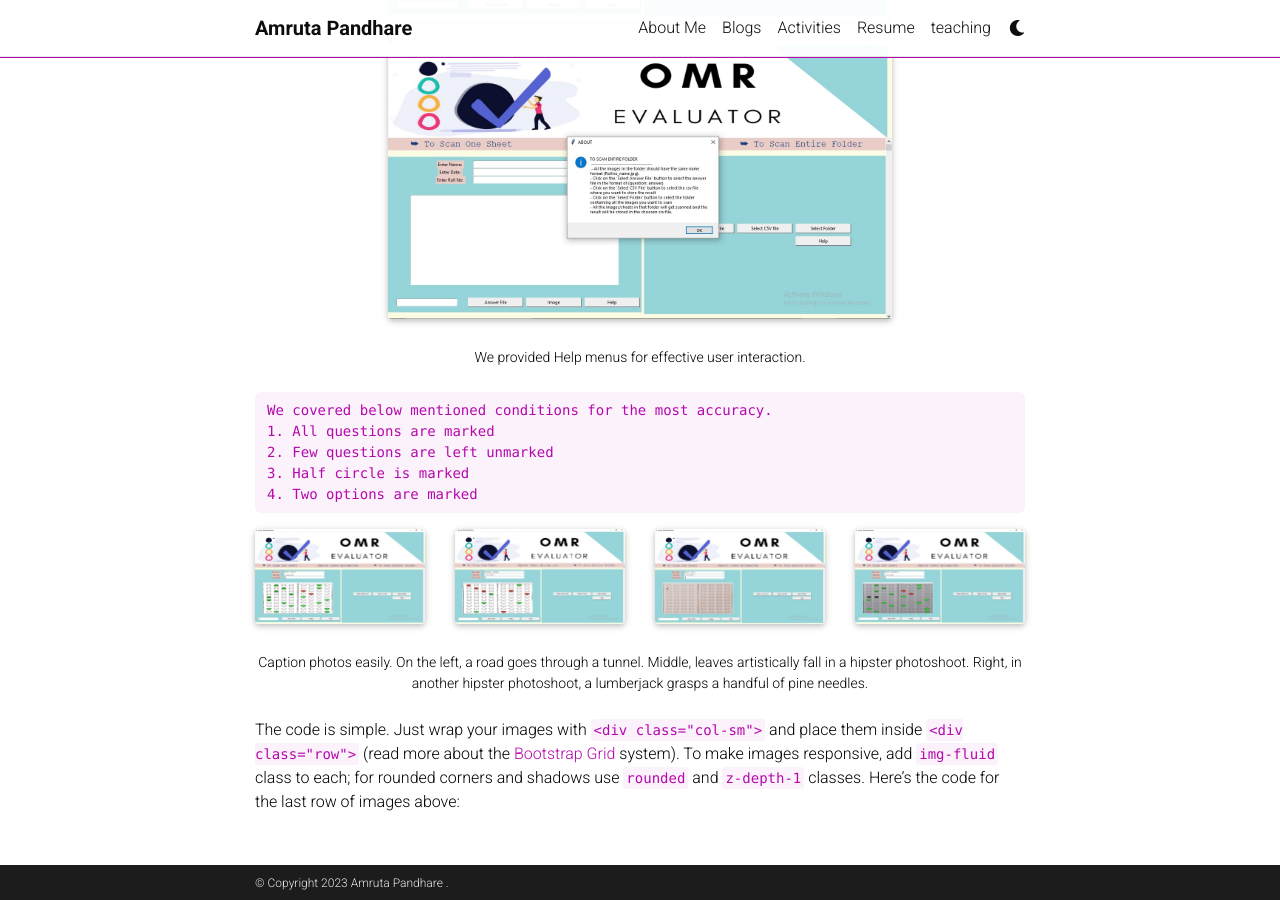
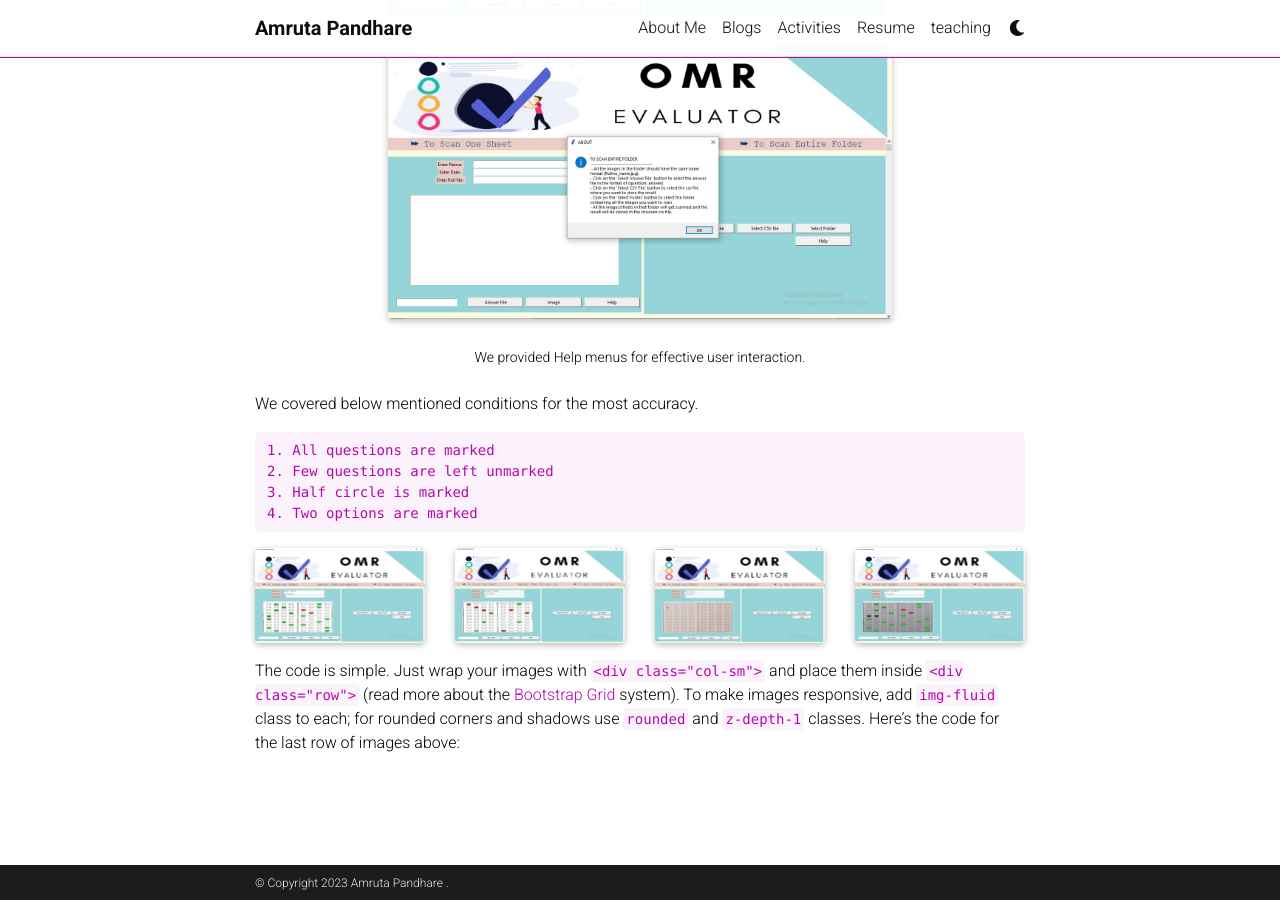
Before and after one commit to AmrutaPandhare/AmrutaPandhare.github.io, a Jekyll site: the page built from _projects/5_project.md, in a window 1280 px wide and 900 px high, scrolled down 1341 px. Built offline with Jekyll 4.4.1, drawn with Linux system fonts in a browser that asks for light colours; full-size pictures stand in for the smaller copies a plugin makes; comment, search, counter and statistics services are not loaded; a style sheet for code colours, icons or effects is not loaded.

Commit message:
Update 5_project.md

````diff
--- a/_projects/5_project.md
+++ b/_projects/5_project.md
@@ -58,9 +58,10 @@ for computation purpose.
     We provided Help menus for effective user interaction.
 </div>
 
+We covered below mentioned conditions for the most accuracy.
+
 {% raw %}
 ```html
-We covered below mentioned conditions for the most accuracy.
 1. All questions are marked
 2. Few questions are left unmarked
 3. Half circle is marked
@@ -86,10 +87,10 @@ You describe how you toiled, sweated, *bled* for your project, and then... you r
         {% include figure.html path="assets/img/whentwooptionsaremarked.jpg" class="img-fluid rounded z-depth-1" %}
     </div>
 </div>
-<div class="caption">
+<!-- <div class="caption">
     Caption photos easily. On the left, a road goes through a tunnel. Middle, leaves artistically fall in a hipster photoshoot. Right, in another hipster photoshoot, a lumberjack grasps a handful of pine needles.
 </div>
-
+ -->
 
 The code is simple.
 Just wrap your images with `<div class="col-sm">` and place them inside `<div class="row">` (read more about the <a href="https://getbootstrap.com/docs/4.4/layout/grid/">Bootstrap Grid</a> system).
````
